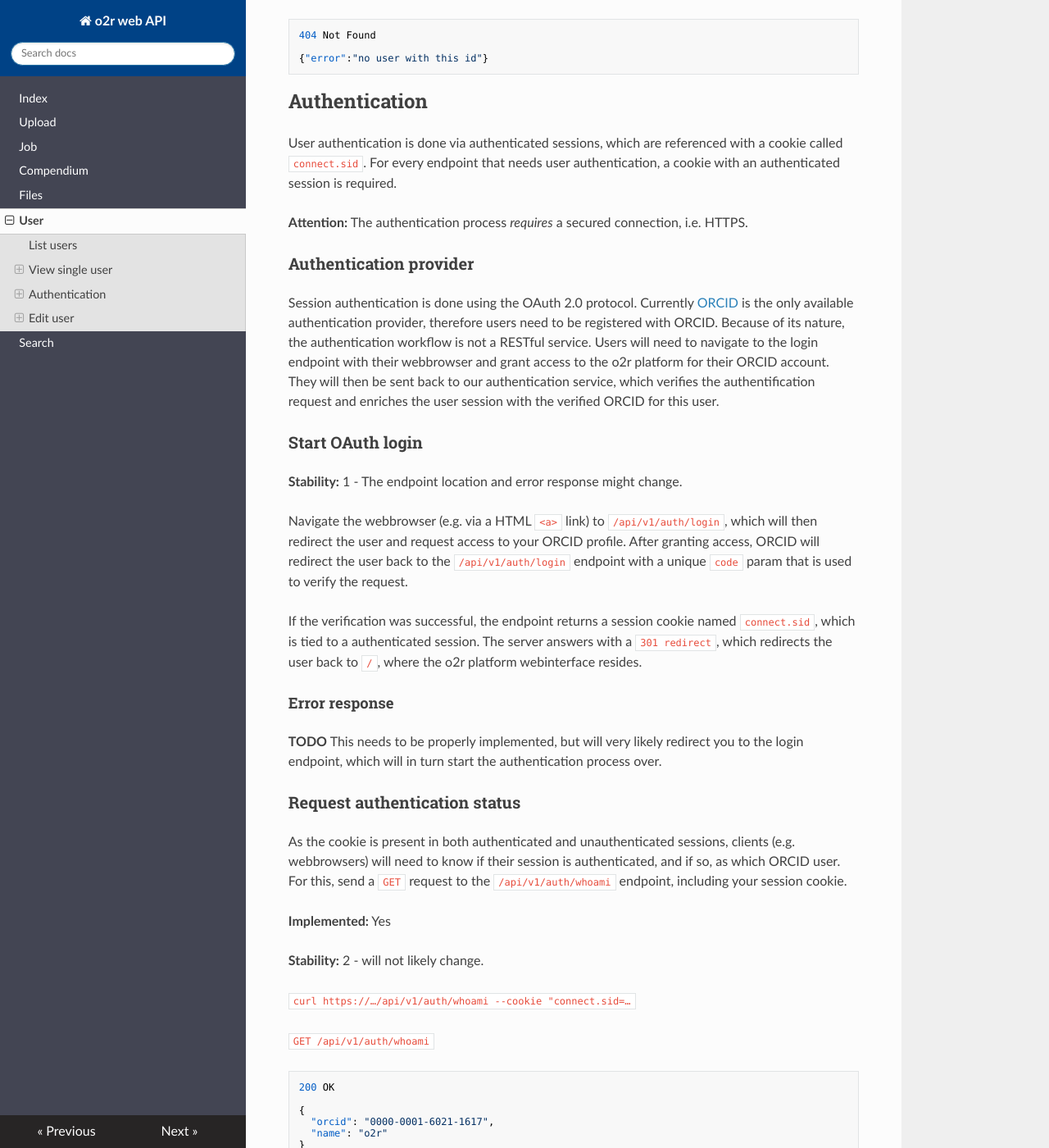
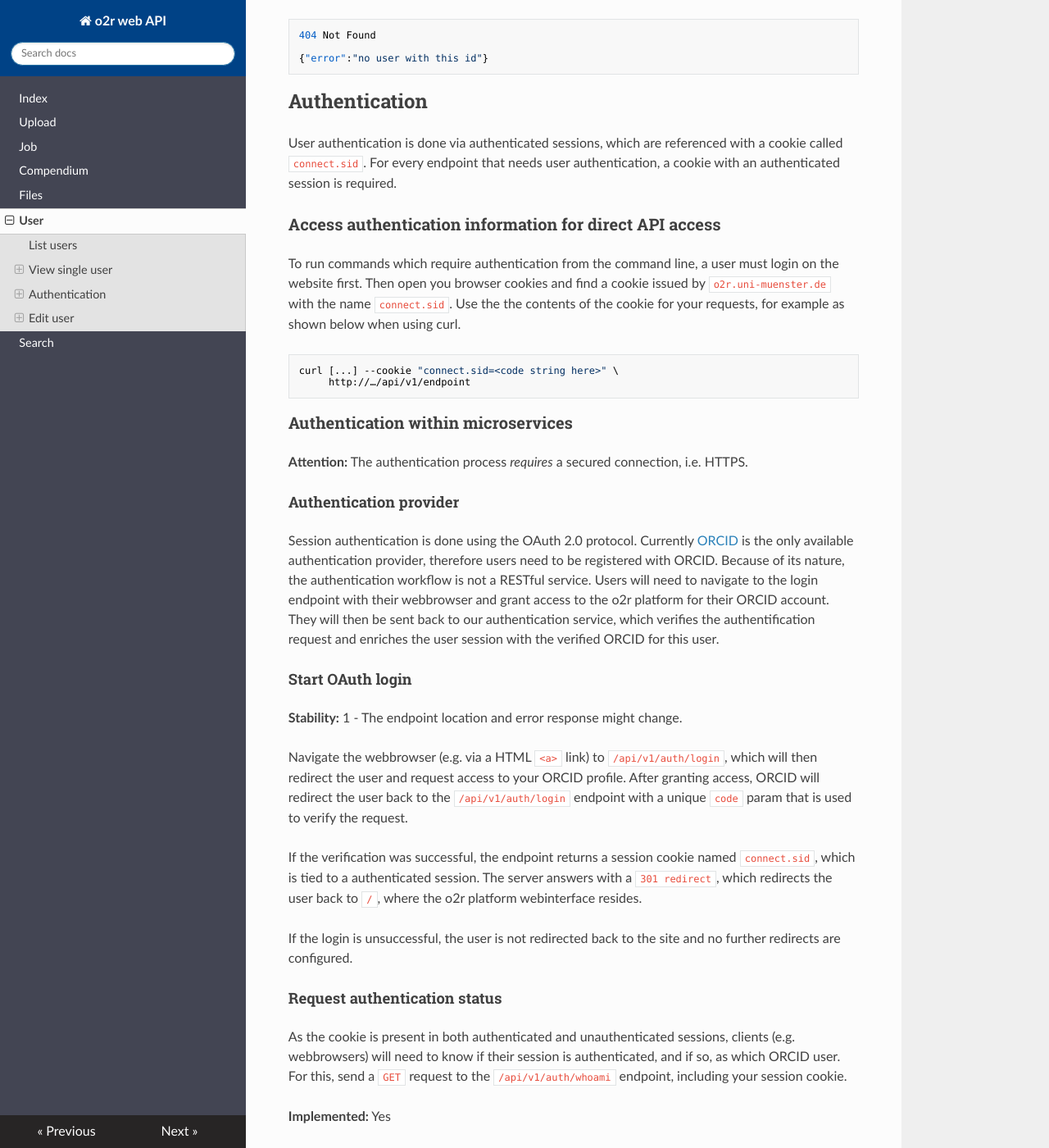
Before and after one commit to o2r-project/api, an MkDocs documentation site: the page built from docs/user.md, in a window 1280 px wide and 1400 px high, scrolled down 1413 px. Shown: the whole window at 82% size. Built offline with MkDocs 1.6.1, drawn with Linux system fonts in a browser that asks for light colours; nearby versions of some CDN libraries; old or Windows-style settings are respelled for this version of MkDocs.

Commit message:
update authentication information

````diff
--- a/docs/user.md
+++ b/docs/user.md
@@ -71,13 +71,24 @@ The content of the response depends on the state and level of the user that requ
 
 User authentication is done via authenticated sessions, which are referenced with a cookie called `connect.sid`. For every endpoint that needs user authentication, a cookie with an authenticated session is required.
 
+### Access authentication information for direct API access
+
+To run commands which require authentication from the command line, a user must login on the website first. Then open you browser cookies and find a cookie issued by `o2r.uni-muenster.de` with the name `connect.sid`. Use the the contents of the cookie for your requests, for example as shown below when using curl.
+
+```bash
+curl [...] --cookie "connect.sid=<code string here>" \
+     http://…/api/v1/endpoint
+```
+
+### Authentication within microservices
+
 **Attention:** The authentication process _requires_ a secured connection, i.e. HTTPS.
 
-### Authentication provider
+#### Authentication provider
 
 Session authentication is done using the OAuth 2.0 protocol. Currently [ORCID](https://www.orcid.org) is the only available authentication provider, therefore users need to be registered with ORCID. Because of its nature, the authentication workflow is not a RESTful service. Users will need to navigate to the login endpoint with their webbrowser and grant access to the o2r platform for their ORCID account. They will then be sent back to our authentication service, which verifies the authentification request and enriches the user session with the verified ORCID for this user.
 
-### Start OAuth login
+#### Start OAuth login
 
 **Stability:** 1 - The endpoint location and error response might change.
 
@@ -85,11 +96,9 @@ Navigate the webbrowser (e.g. via a HTML `<a>` link) to `/api/v1/auth/login`, wh
 
 If the verification was successful, the endpoint returns a session cookie named `connect.sid`, which is tied to a authenticated session. The server answers with a `301 redirect`, which redirects the user back to `/`, where the o2r platform webinterface resides.
 
-#### Error response
+If the login is unsuccessful, the user is not redirected back to the site and no further redirects are configured.
 
-**TODO** This needs to be properly implemented, but will very likely redirect you to the login endpoint, which will in turn start the authentication process over.
-
-### Request authentication status
+#### Request authentication status
 
 As the cookie is present in both authenticated and unauthenticated sessions, clients (e.g. webbrowsers) will need to know if their session is authenticated, and if so, as which ORCID user. For this, send a `GET` request to the `/api/v1/auth/whoami` endpoint, including your session cookie.
 
````
